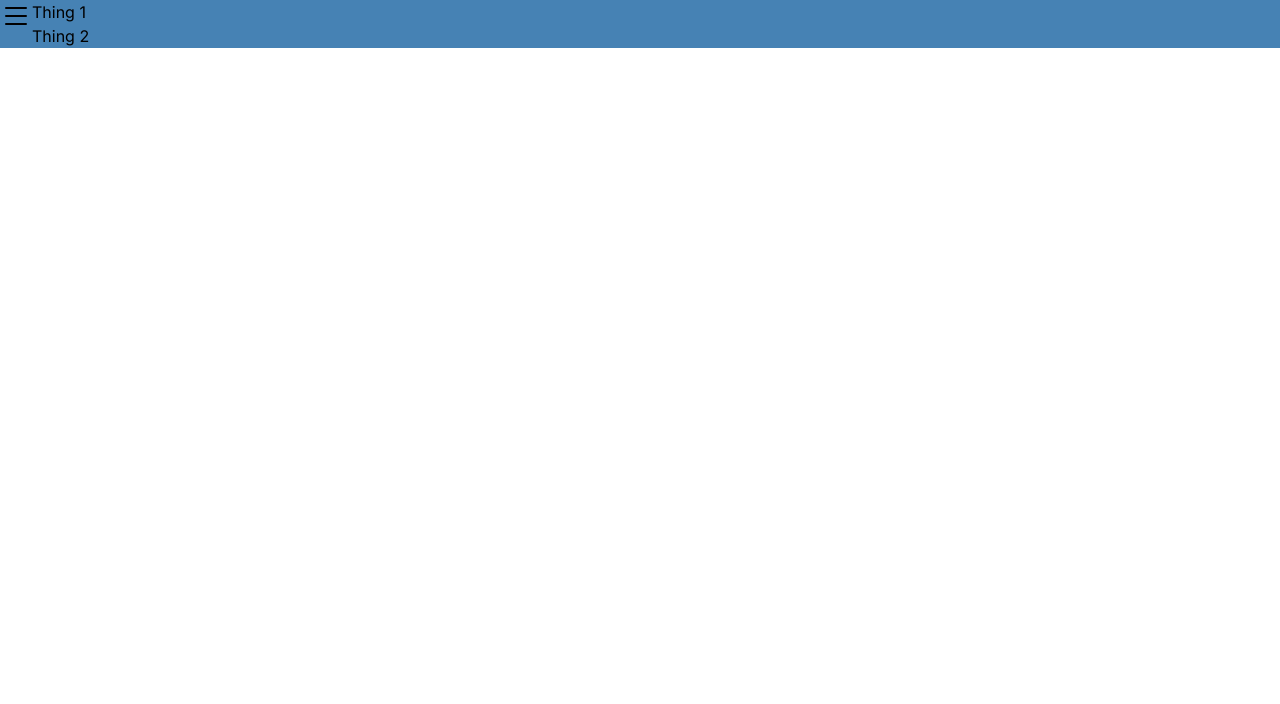
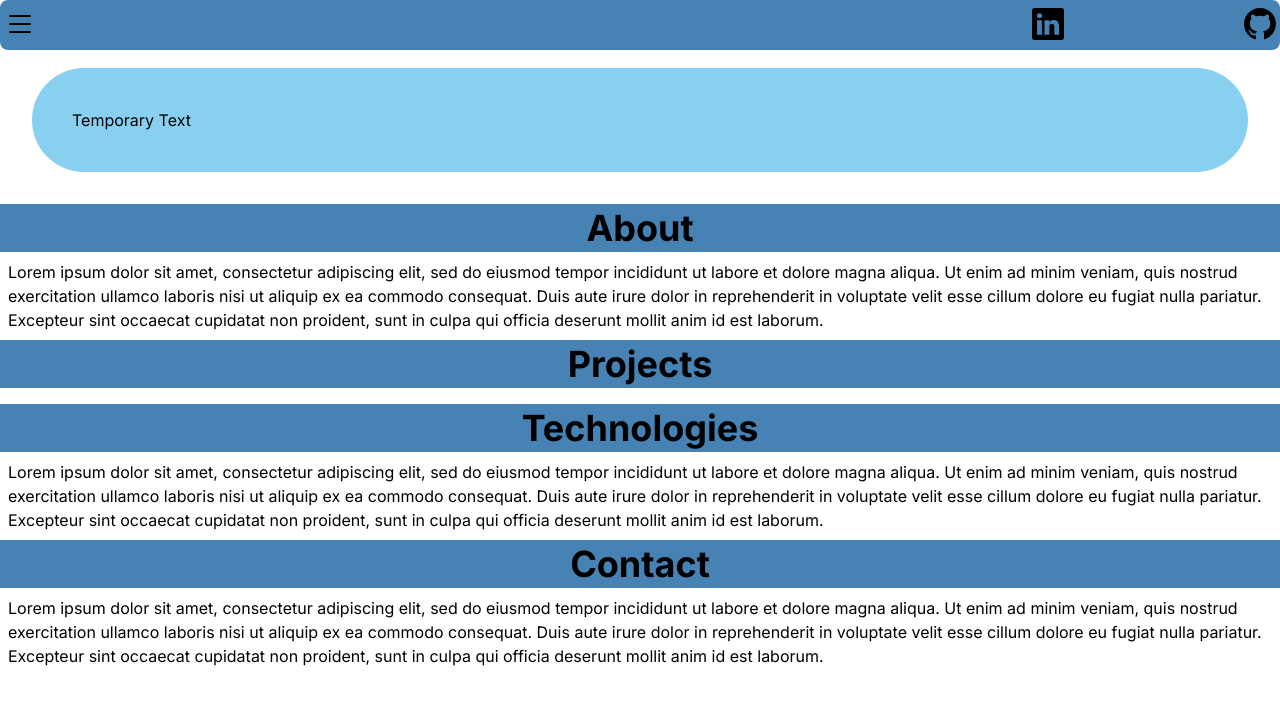
Before and after one commit to KevinKant210/portfolio_page, a Next.js app: page / in a window 1280 px wide. Shown: the top 704 px of the page. Built offline with nearby package versions, Linux system fonts and the light colour scheme.

Commit message:
Continued Working!!

```diff
--- /dev/null
+++ b/app/assets/projectInfo.ts
@@ -0,0 +1,11 @@
+export default interface project{
+    title:string;
+    image:string;
+    description:string;
+}
+
+//fill with project data so I can use it in the carousel
+
+export const projectData: project[] = [
+
+]
--- a/app/components/navbar.tsx
+++ b/app/components/navbar.tsx
@@ -1,15 +1,140 @@
-import React from 'react';
+"use client";
+import React, { useState, useRef,useEffect } from "react";
 
 export default function Nav() {
-    return (
-        <nav className='bg-blue flex'>
-            <svg xmlns="http://www.w3.org/2000/svg" width="32" height="32" fill="currentColor" className="bi bi-list" viewBox="0 0 16 16">
-                <path fill-rule="evenodd" d="M2.5 12a.5.5 0 0 1 .5-.5h10a.5.5 0 0 1 0 1H3a.5.5 0 0 1-.5-.5zm0-4a.5.5 0 0 1 .5-.5h10a.5.5 0 0 1 0 1H3a.5.5 0 0 1-.5-.5zm0-4a.5.5 0 0 1 .5-.5h10a.5.5 0 0 1 0 1H3a.5.5 0 0 1-.5-.5z" />
+  const [dropDown, setDropDown] = useState(false);
+  const dropMenu = useRef(null);
+  const dropButton = useRef(null);
+
+
+  function closeDropDown(e) {
+    if (
+      dropDown &&
+      dropMenu.current != null &&
+      !dropMenu.current.contains(e.target) &&
+      dropButton.current != null &&
+      !dropButton.current.contains(e.target)
+    ) {
+      setDropDown(false);
+    }
+  }
+
+  useEffect(() => {
+    document.addEventListener("mousedown",closeDropDown);
+
+    return () => {
+      document.removeEventListener("mousedown",closeDropDown);
+    }
+  })
+
+  function shiftDropDown() {
+    setDropDown(!dropDown);
+  }
+
+  return (
+    <div className="">
+      <nav className="bg-fig-blue flex p-1 pt-2 rounded-lg">
+        <div className=" basis-1/2">
+          <button onClick={shiftDropDown} className="" ref={dropButton}>
+            <svg
+              xmlns="http://www.w3.org/2000/svg"
+              width="32"
+              height="32"
+              fill="currentColor"
+              className="bi bi-list"
+              viewBox="0 0 16 16"
+            >
+              <path
+                fillRule="evenodd"
+                d="M2.5 12a.5.5 0 0 1 .5-.5h10a.5.5 0 0 1 0 1H3a.5.5 0 0 1-.5-.5zm0-4a.5.5 0 0 1 .5-.5h10a.5.5 0 0 1 0 1H3a.5.5 0 0 1-.5-.5zm0-4a.5.5 0 0 1 .5-.5h10a.5.5 0 0 1 0 1H3a.5.5 0 0 1-.5-.5z"
+              />
             </svg>
-            <ul className=''>
-                <li>Thing 1</li>
-                <li>Thing 2</li>
-            </ul>
-        </nav>
-    )
+          </button>
+        </div>
+
+        <div className=" flex basis-1/2 justify-end">
+          <a
+            className=" basis-1/3 focus:outline-none"
+            href="https://www.linkedin.com/in/kevin-kant/"
+            target="_blank"
+          >
+            <svg
+              xmlns="http://www.w3.org/2000/svg"
+              width="32"
+              height="32"
+              fill="currentColor"
+              className="bi bi-linkedin"
+              viewBox="0 0 16 16"
+            >
+              <path d="M0 1.146C0 .513.526 0 1.175 0h13.65C15.474 0 16 .513 16 1.146v13.708c0 .633-.526 1.146-1.175 1.146H1.175C.526 16 0 15.487 0 14.854V1.146zm4.943 12.248V6.169H2.542v7.225h2.401zm-1.2-8.212c.837 0 1.358-.554 1.358-1.248-.015-.709-.52-1.248-1.342-1.248-.822 0-1.359.54-1.359 1.248 0 .694.521 1.248 1.327 1.248h.016zm4.908 8.212V9.359c0-.216.016-.432.08-.586.173-.431.568-.878 1.232-.878.869 0 1.216.662 1.216 1.634v3.865h2.401V9.25c0-2.22-1.184-3.252-2.764-3.252-1.274 0-1.845.7-2.165 1.193v.025h-.016a5.54 5.54 0 0 1 .016-.025V6.169h-2.4c.03.678 0 7.225 0 7.225h2.4z" />
+            </svg>
+          </a>
+
+          <a className="focus:outline-none" href="https://github.com/KevinKant210" target="_blank">
+            <svg
+              xmlns="http://www.w3.org/2000/svg"
+              width="32"
+              height="32"
+              fill="currentColor"
+              className="bi bi-github"
+              viewBox="0 0 16 16"
+            >
+              <path d="M8 0C3.58 0 0 3.58 0 8c0 3.54 2.29 6.53 5.47 7.59.4.07.55-.17.55-.38 0-.19-.01-.82-.01-1.49-2.01.37-2.53-.49-2.69-.94-.09-.23-.48-.94-.82-1.13-.28-.15-.68-.52-.01-.53.63-.01 1.08.58 1.23.82.72 1.21 1.87.87 2.33.66.07-.52.28-.87.51-1.07-1.78-.2-3.64-.89-3.64-3.95 0-.87.31-1.59.82-2.15-.08-.2-.36-1.02.08-2.12 0 0 .67-.21 2.2.82.64-.18 1.32-.27 2-.27.68 0 1.36.09 2 .27 1.53-1.04 2.2-.82 2.2-.82.44 1.1.16 1.92.08 2.12.51.56.82 1.27.82 2.15 0 3.07-1.87 3.75-3.65 3.95.29.25.54.73.54 1.48 0 1.07-.01 1.93-.01 2.2 0 .21.15.46.55.38A8.012 8.012 0 0 0 16 8c0-4.42-3.58-8-8-8z" />
+            </svg>
+          </a>
+        </div>
+      </nav>
+
+      <div
+        id="dropdownDivider"
+        ref={dropMenu}
+        className={
+          "z-10 m-2 absolute bg-white divide-y divide-gray-100 rounded-lg shadow w-44 dark:bg-gray-700 dark:divide-gray-600 " +
+          (dropDown ? "visible" : "invisible")
+        }
+      >
+        <ul
+          className="py-2 text-sm text-gray-700 dark:text-gray-200"
+          aria-labelledby="dropdownDividerButton"
+        >
+          <li>
+            <a
+              href="#"
+              onClick={shiftDropDown}
+              className="block px-4 py-2 hover:bg-gray-100 dark:hover:bg-gray-600 dark:hover:text-white"
+            >
+              About
+            </a>
+          </li>
+          <li>
+            <a
+              href="#"
+              onClick={shiftDropDown}
+              className="block px-4 py-2 hover:bg-gray-100 dark:hover:bg-gray-600 dark:hover:text-white"
+            >
+              Projects
+            </a>
+          </li>
+          <li>
+            <a
+              href="#"
+              onClick={shiftDropDown}
+              className="block px-4 py-2 hover:bg-gray-100 dark:hover:bg-gray-600 dark:hover:text-white"
+            >
+              Technologies
+            </a>
+          </li>
+          <li>
+            <a
+              href="#"
+              onClick={shiftDropDown}
+              className="block px-4 py-2 hover:bg-gray-100 dark:hover:bg-gray-600 dark:hover:text-white"
+            >
+              Contact
+            </a>
+          </li>
+        </ul>
+      </div>
+    </div>
+  );
 }
--- /dev/null
+++ b/app/components/showcase.tsx
@@ -0,0 +1,23 @@
+import React, {useState,useEffect} from 'react'
+
+
+export default function Showcase(){
+
+
+
+    return(
+        <div className='w-full'>
+
+            <div className=' bg-black'>
+                {/* Carousel Wrapper */}
+                <div className='hidden duration-700 ease-in-out'>
+                    {/* Item 1 */}
+                    <img></img>
+                    <p className='text-white'>Description</p>
+                </div>
+
+
+            </div>
+        </div>
+    )
+}
--- a/app/page.js
+++ b/app/page.js
@@ -1,15 +1,73 @@
-import Image from 'next/image'
-import Link from 'next/link'
-import React from 'react'
-import Nav from './components/navbar'
+import Image from "next/image";
+import Link from "next/link";
+import React from "react";
+import Nav from "./components/navbar";
+import Showcase from "./components/showcase";
 
 export default function Home() {
   return (
-    <main >
-      <div>
-        <Nav></Nav>
+    <main className="">
+      <div className="fixed w-full">
+        <Nav className=""></Nav>
+      </div>
 
+      <div className="flex-col justify-center pt-12 p-3">
+        <div className="  flex m-5  bg-light-blue rounded-full">
+          <p className=" p-10">Temporary Text</p>
+        </div>
+      </div>
+      <div className="bg-fig-blue flex justify-center p-1">
+        <h1 className="text-center font-bold text-4xl">About</h1>
+      </div>
+
+      <div className="flex justify-center p-2">
+        <p>
+          Lorem ipsum dolor sit amet, consectetur adipiscing elit, sed do
+          eiusmod tempor incididunt ut labore et dolore magna aliqua. Ut enim ad
+          minim veniam, quis nostrud exercitation ullamco laboris nisi ut
+          aliquip ex ea commodo consequat. Duis aute irure dolor in
+          reprehenderit in voluptate velit esse cillum dolore eu fugiat nulla
+          pariatur. Excepteur sint occaecat cupidatat non proident, sunt in
+          culpa qui officia deserunt mollit anim id est laborum.
+        </p>
+      </div>
+
+      <div className="flex bg-fig-blue justify-center p-1">
+        <h1 className="font-bold text-center text-4xl">Projects </h1>
+      </div>
+      <div className="flex justify-center p-2">
+        <Showcase></Showcase>
+      </div>
+
+      <div className="flex bg-fig-blue justify-center p-1">
+        <h1 className="font-bold text-center text-4xl">Technologies</h1>
+      </div>
+      <div className="flex justify-center p-2">
+        <p>
+          Lorem ipsum dolor sit amet, consectetur adipiscing elit, sed do
+          eiusmod tempor incididunt ut labore et dolore magna aliqua. Ut enim ad
+          minim veniam, quis nostrud exercitation ullamco laboris nisi ut
+          aliquip ex ea commodo consequat. Duis aute irure dolor in
+          reprehenderit in voluptate velit esse cillum dolore eu fugiat nulla
+          pariatur. Excepteur sint occaecat cupidatat non proident, sunt in
+          culpa qui officia deserunt mollit anim id est laborum.
+        </p>
+      </div>
+
+      <div className="flex bg-fig-blue justify-center p-1">
+        <h1 className="font-bold text-center text-4xl">Contact</h1>
+      </div>
+      <div className="flex justify-center p-2">
+        <p>
+          Lorem ipsum dolor sit amet, consectetur adipiscing elit, sed do
+          eiusmod tempor incididunt ut labore et dolore magna aliqua. Ut enim ad
+          minim veniam, quis nostrud exercitation ullamco laboris nisi ut
+          aliquip ex ea commodo consequat. Duis aute irure dolor in
+          reprehenderit in voluptate velit esse cillum dolore eu fugiat nulla
+          pariatur. Excepteur sint occaecat cupidatat non proident, sunt in
+          culpa qui officia deserunt mollit anim id est laborum.
+        </p>
       </div>
     </main>
-  )
+  );
 }
--- a/tailwind.config.js
+++ b/tailwind.config.js
@@ -6,10 +6,13 @@ module.exports = {
     "./components/**/*.{js,ts,jsx,tsx,mdx}",
   ],
   theme: {
-    extend: {},
-    colors:{
-      'blue' : '#4682b4'
-    }
+    extend: {
+      colors:{
+        'fig-blue' : '#4682b4',
+        'light-blue': '#89cff0',
+      }
+    },
+
   },
   plugins: [],
 }
```
